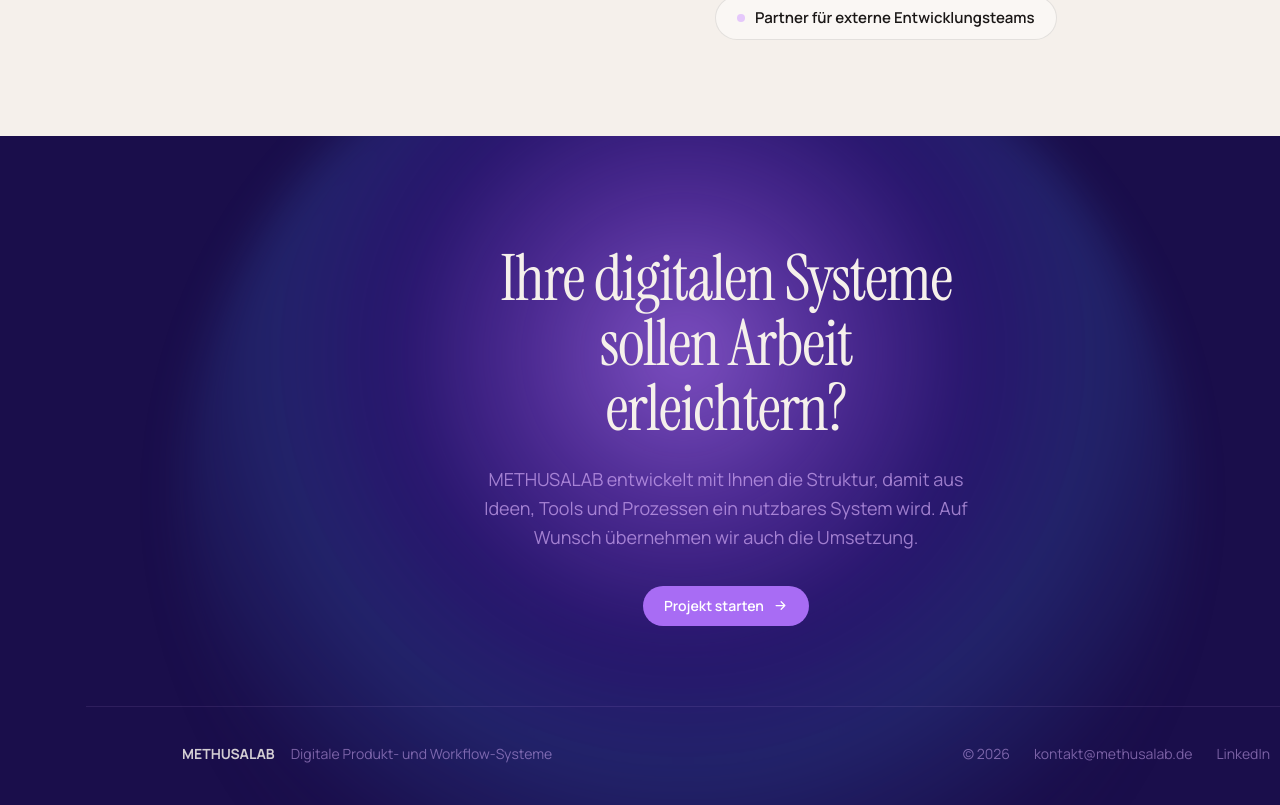
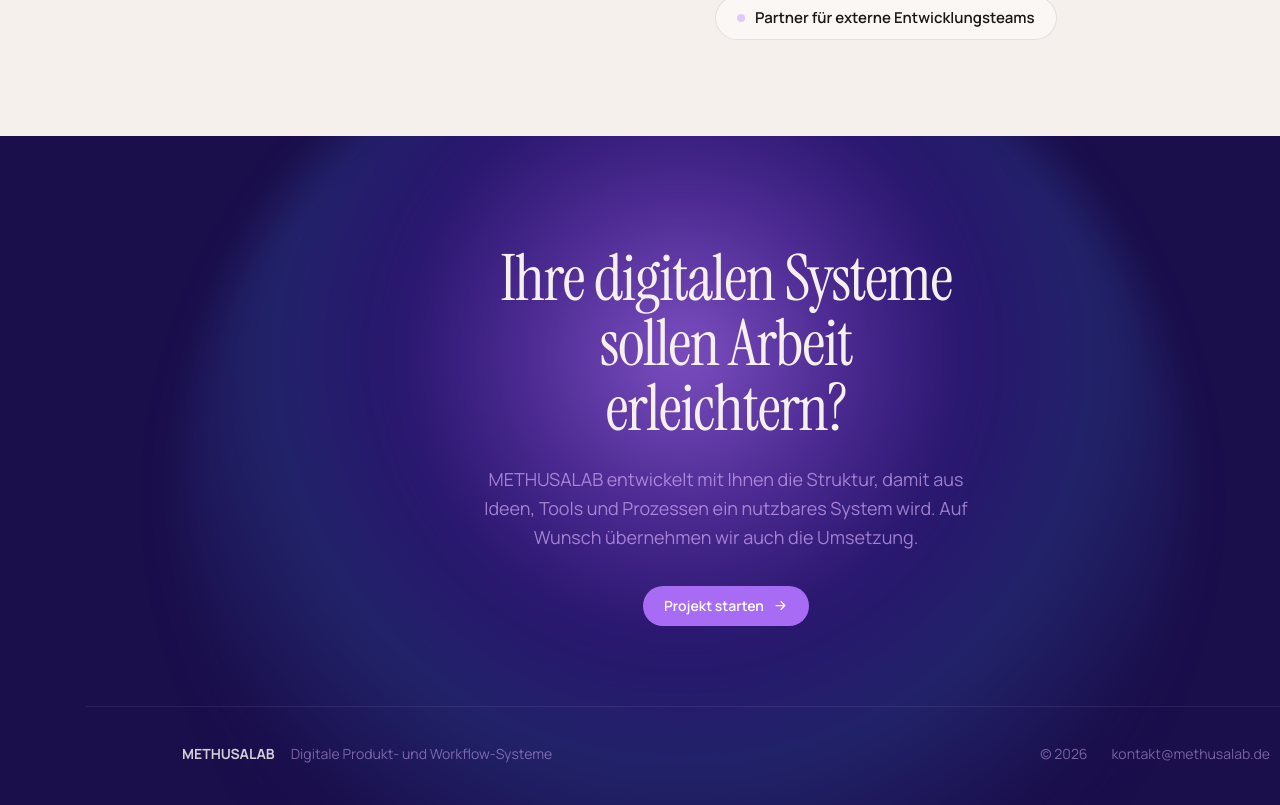
Before and after one commit to moess/methusalab, a Next.js app: page / in a window 1280 px wide. Shown: the part 7748-8553 px from the top of the page. Built offline with nearby package versions, Linux system fonts and the light colour scheme.

Commit message:
Remove the placeholder LinkedIn links
Both pointed at https://www.linkedin.com/ rather than a company page, in the
nav overlay and the footer. Drop them until the real profile URL is known.

```diff
--- a/src/app/page.tsx
+++ b/src/app/page.tsx
@@ -394,7 +394,6 @@
         <div className="ov-foot">
           <span>METHUSALAB</span>
           <a href="mailto:kontakt@methusalab.de">kontakt@methusalab.de</a>
-          <a href="https://www.linkedin.com/" target="_blank" rel="noopener">LinkedIn</a>
         </div>
       </nav>
 
@@ -682,7 +681,6 @@
               <div className="r">
                 <span>&copy; 2026</span>
                 <a href="mailto:kontakt@methusalab.de">kontakt@methusalab.de</a>
-                <a href="https://www.linkedin.com/" target="_blank" rel="noopener">LinkedIn</a>
               </div>
             </div>
           </div>
```
